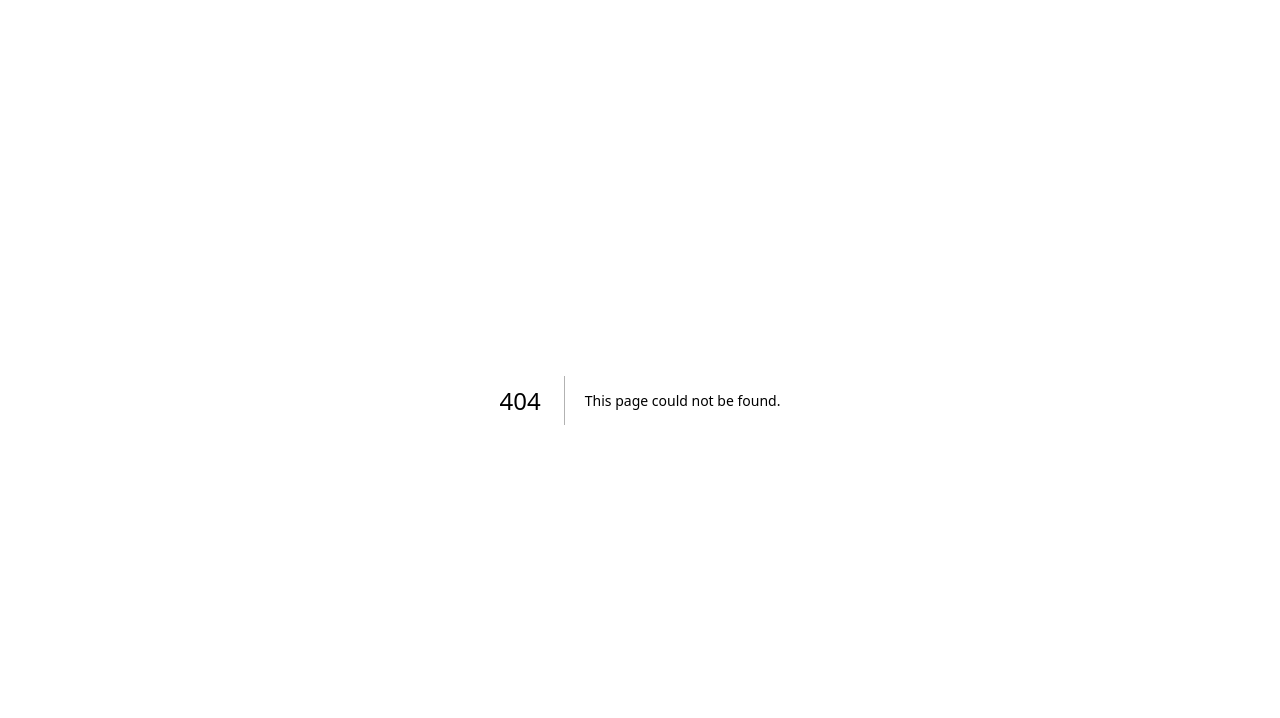
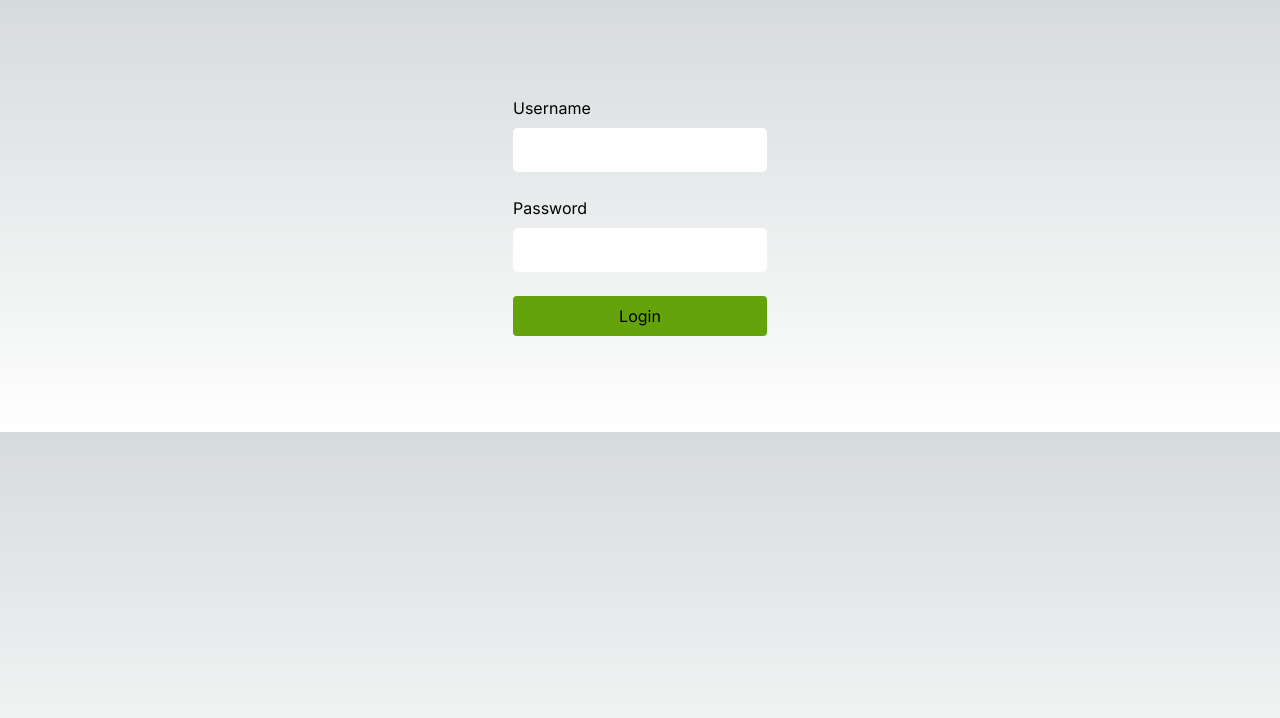
Before and after one commit to Assetbekov-Almar/go-todo, a Next.js app: page /go-todo/login in a window 1280 px wide. Before the commit this address had no page. Shown: the top 718 px of the page. Built offline with nearby package versions, Linux system fonts and the light colour scheme.

Commit message:
feat: Add basic login form page

```diff
--- /dev/null
+++ b/src/app/login/page.tsx
@@ -0,0 +1,49 @@
+'use client';
+
+import axios from 'axios';
+import qs from 'qs';
+import { toast } from 'react-toastify';
+
+const Login = () => {
+    const onSubmit = (e: React.FormEvent<HTMLFormElement>) => {
+        e.preventDefault();
+        const formData = new FormData(e.target as HTMLFormElement);
+        const username = formData.get('username');
+        const password = formData.get('password');
+
+        try {
+            axios.post(
+                'http://localhost:8080/login',
+                qs.stringify({
+                    username,
+                    password,
+                }),
+                { headers: { 'Content-Type': 'application/x-www-form-urlencoded' } }
+            );
+        } catch (error) {
+            console.error(error);
+            toast.error('Could not login');
+            return;
+        }
+    };
+
+    return (
+        <div className="flex max-h-screen flex-col items-center justify-between p-24">
+            <form className="flex flex-col items center gap-6" onSubmit={onSubmit}>
+                <div className="flex flex-col gap-2">
+                    <label htmlFor="username">Username</label>
+                    <input type="username" name="username" />
+                </div>
+                <div className="flex flex-col gap-2">
+                    <label htmlFor="password">Password</label>
+                    <input type="password" name="password" />
+                </div>
+                <button type="submit" className="bg-lime-600 p-2 rounded">
+                    Login
+                </button>
+            </form>
+        </div>
+    );
+};
+
+export default Login;
```
